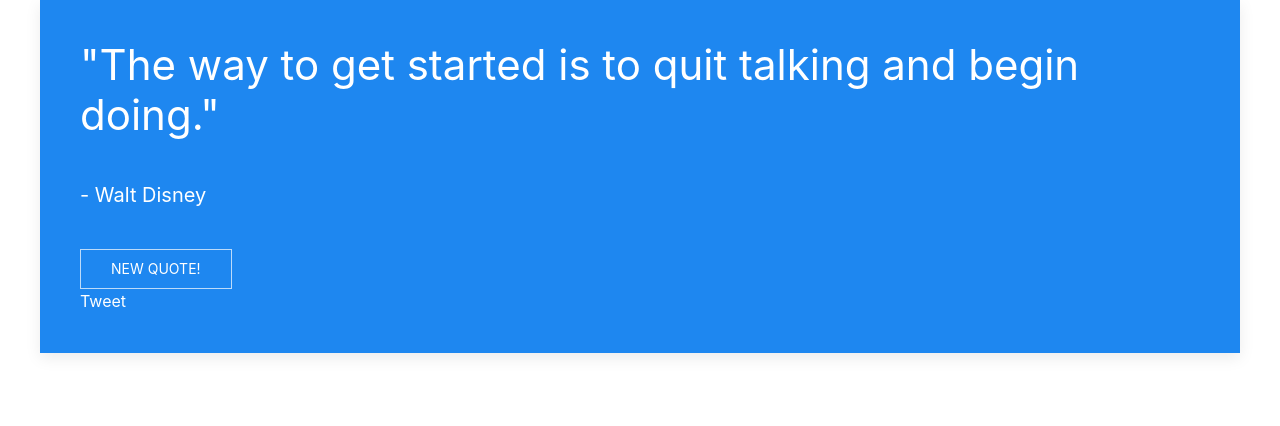
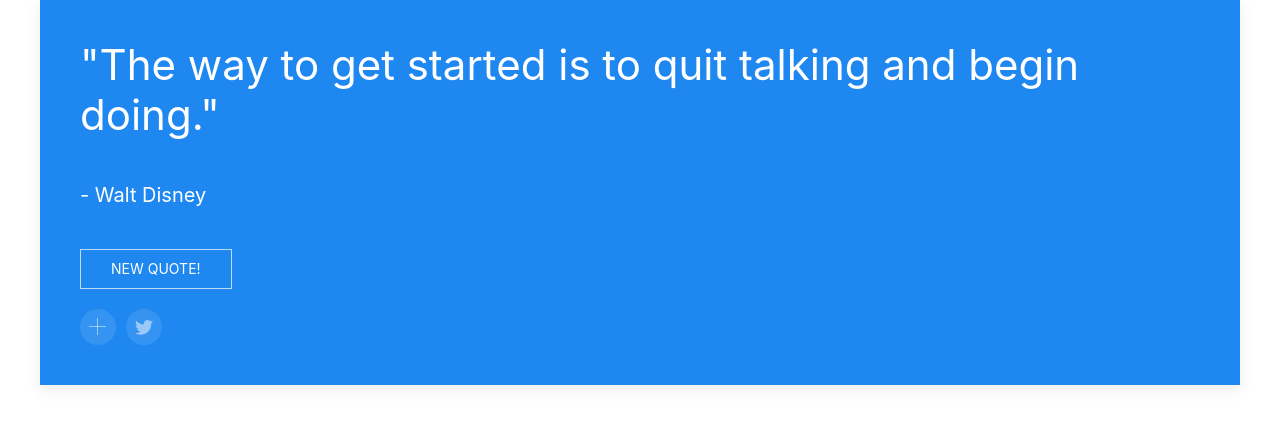
Before and after one commit to aed1988/random_quote_machine, a React (Create React App) app: page / in a window 1280 px wide. Both pictures are taken after a click on the button "NEW QUOTE!". Shown: the top 426 px of the page. Built offline with nearby package versions, Linux system fonts and the light colour scheme.

Commit message:
Added buttons for Twitter and to add a new quote.  Added modal for Add.js component

```diff
--- a/public/index.html
+++ b/public/index.html
@@ -10,6 +10,8 @@
     />
     <title>Random Quote Machine!</title>
     <link rel="stylesheet" href="https://cdn.jsdelivr.net/npm/uikit@3.4.4/dist/css/uikit.min.css" />
+    <script src="https://cdn.jsdelivr.net/npm/uikit@3.4.4/dist/js/uikit.min.js"></script>
+    <script src="https://cdn.jsdelivr.net/npm/uikit@3.4.4/dist/js/uikit-icons.min.js"></script>
   </head>
   <body>
     <noscript>You need to enable JavaScript to run this app.</noscript>
--- /dev/null
+++ b/src/Buttons/Add.js
@@ -0,0 +1,33 @@
+import React from 'react'
+
+const Add = () => {
+  return (
+    <>
+      <a href="#modal-example" className="uk-icon-button uk-margin-small-right" uk-icon="icon: plus" uk-toggle="target: #modal-example"></a>
+      <div id="modal-example" className='uk-modal-body' uk-modal='true'>
+        <form className="uk-modal-dialog uk-modal-body">
+            <fieldset className="uk-fieldset uk-modal-title">
+
+                <legend className="uk-legend">Add a new quote</legend>
+
+                <div className="uk-margin">
+                    <textarea className="uk-textarea" rows="2" placeholder="Write the quote here..." required></textarea>
+                </div>
+
+                <div className="uk-margin">
+                    <input className="uk-input" type="text" placeholder="Name" required/>
+                </div>
+
+                <p className="uk-text-right">
+                  <button className="uk-button uk-button-default uk-modal-close" type="button">Cancel</button>
+                  <button className="uk-button uk-button-primary" type="button">Save</button>
+                </p>
+
+            </fieldset>
+        </form>
+      </div>
+    </>
+  )
+}
+
+export default Add
--- a/src/Quote.js
+++ b/src/Quote.js
@@ -1,11 +1,12 @@
 import React from 'react'
+import Add from './Buttons/Add'
 
 class Quote extends React.Component {
   render() {
     return (
       <>
-        <div class="uk-container">
-          <div class="uk-card uk-card-body uk-card-primary">
+        <div className="uk-container">
+          <div className="uk-card uk-card-body uk-card-primary">
             <h1 id="text">"{this.props.quote}"</h1>
             <h4 id="author">- {this.props.author}</h4>
             <h6>{this.props.number}</h6>
@@ -15,7 +16,9 @@
               className='uk-button uk-button-default'
             >New quote!</button>
             <br />
-            <a href="twitter.com/intent/tweet">Tweet</a>
+            <div id="buttons" className='uk-margin'></div>
+              <Add />
+              <a href="#" className="uk-icon-button" uk-icon="icon: twitter"></a>
             </div>
         </div>
       </>
--- a/src/Welcome.js
+++ b/src/Welcome.js
@@ -4,8 +4,8 @@
   render() {
     return (
       <>
-        <div class="uk-container">
-          <div class="uk-card uk-card-body uk-card-primary">
+        <div className="uk-container">
+          <div className="uk-card uk-card-body uk-card-primary">
             <h1>Welcome</h1>
             <button
               id="welcome"
```
